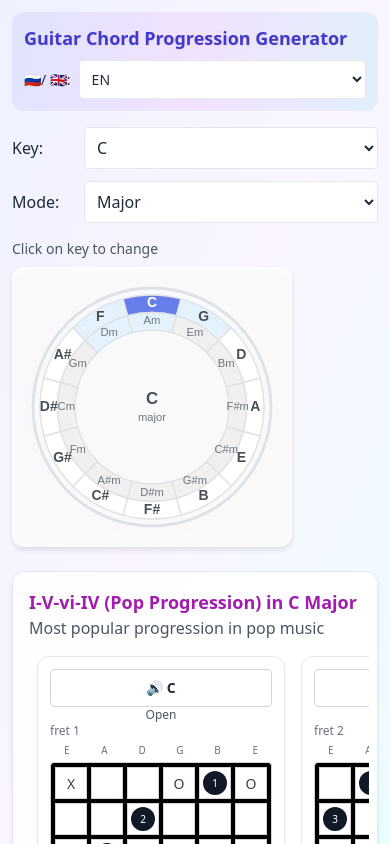
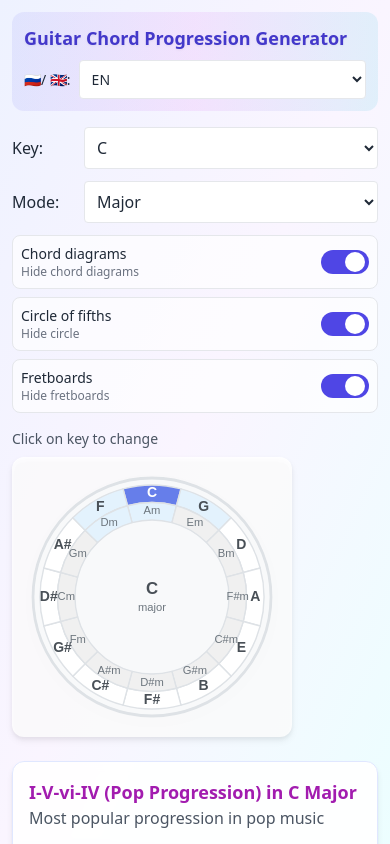
Before and after one commit to alexrett/circle-chords, a React (Vite) app: page / in a window 390 px wide. Shown: the top 844 px of the page. Built offline with nearby package versions, Linux system fonts and the light colour scheme.

Commit message:
feat: add UI toggles for chord diagrams, circle of fifths, and fretboards with persistence

```diff
--- a/i18n/languages.json
+++ b/i18n/languages.json
@@ -3,6 +3,17 @@
     "app": {
       "title": "Генератор аккордовых последовательностей для гитары",
       "header": "🎸 Генератор аккордовых последовательностей"
+    },
+    "ui": {
+      "chordDiagrams": "Диаграммы аккордов",
+      "showChordDiagrams": "Показать диаграммы аккордов",
+      "hideChordDiagrams": "Скрыть диаграммы аккордов",
+      "circle": "Квинтовый круг",
+      "showCircle": "Показать круг",
+      "hideCircle": "Скрыть круг",
+      "fretboards": "Грифы",
+      "showFretboards": "Показать грифы",
+      "hideFretboards": "Скрыть грифы"
     },
     "controls": {
       "key": "Тональность:",
@@ -93,6 +104,17 @@
       "title": "Guitar Chord Progression Generator",
       "header": "🎸 Chord Progression Generator"
     },
+    "ui": {
+      "chordDiagrams": "Chord diagrams",
+      "showChordDiagrams": "Show chord diagrams",
+      "hideChordDiagrams": "Hide chord diagrams",
+      "circle": "Circle of fifths",
+      "showCircle": "Show circle",
+      "hideCircle": "Hide circle",
+      "fretboards": "Fretboards",
+      "showFretboards": "Show fretboards",
+      "hideFretboards": "Hide fretboards"
+    },
     "controls": {
       "key": "Key:",
       "mode": "Mode:",
--- a/src/App.tsx
+++ b/src/App.tsx
@@ -24,6 +24,15 @@ export default function App() {
   const [circleData, setCircleData] = useState<{ majorKeys: string[]; minorKeys: string[] }>({ majorKeys: [], minorKeys: [] })
   const [modes, setModes] = useState<string[]>(['major', 'minor'])
   const [guitarChords, setGuitarChords] = useState<AppConfig['guitarChords']>({})
+  const [showDiagrams, setShowDiagrams] = useState<boolean>(() => {
+    try { const v = localStorage.getItem('ui.showDiagrams'); return v ? v === '1' || v === 'true' : true } catch { return true }
+  })
+  const [showCircle, setShowCircle] = useState<boolean>(() => {
+    try { const v = localStorage.getItem('ui.showCircle'); return v ? v === '1' || v === 'true' : true } catch { return true }
+  })
+  const [showFretboards, setShowFretboards] = useState<boolean>(() => {
+    try { const v = localStorage.getItem('ui.showFretboards'); return v ? v === '1' || v === 'true' : true } catch { return true }
+  })
 
   // Initialize config + theory
   useEffect(() => {
@@ -60,6 +69,17 @@ export default function App() {
     }
   }, [ready, keySig, mode])
 
+  // Persist UI toggles
+  useEffect(() => {
+    try { localStorage.setItem('ui.showDiagrams', showDiagrams ? '1' : '0') } catch {}
+  }, [showDiagrams])
+  useEffect(() => {
+    try { localStorage.setItem('ui.showCircle', showCircle ? '1' : '0') } catch {}
+  }, [showCircle])
+  useEffect(() => {
+    try { localStorage.setItem('ui.showFretboards', showFretboards ? '1' : '0') } catch {}
+  }, [showFretboards])
+
   const onTonalityChange = (key: string, m: string) => {
     setKeySig(key)
     setMode(m)
@@ -84,6 +104,54 @@ export default function App() {
         />
       </section>
 
+      {/* Global display toggles */}
+      <section className="mt-3 grid grid-cols-1 md:grid-cols-3 gap-2">
+        <label className="inline-flex items-center justify-between gap-3 p-2 rounded-lg bg-white/70 border">
+          <div className="flex flex-col">
+            <span className="text-sm font-medium">{t('ui.chordDiagrams') || 'Chord diagrams'}</span>
+            <span className="text-xs text-gray-500">{showDiagrams ? (t('ui.hideChordDiagrams') || 'Hide chord diagrams') : (t('ui.showChordDiagrams') || 'Show chord diagrams')}</span>
+          </div>
+          <button
+            type="button"
+            aria-pressed={showDiagrams}
+            onClick={() => setShowDiagrams(v => !v)}
+            className={`relative inline-flex h-6 w-12 items-center rounded-full transition-colors ${showDiagrams ? 'bg-indigo-600' : 'bg-gray-300'}`}
+          >
+            <span className={`inline-block h-5 w-5 transform rounded-full bg-white transition-transform ${showDiagrams ? 'translate-x-6' : 'translate-x-1'}`} />
+          </button>
+        </label>
+
+        <label className="inline-flex items-center justify-between gap-3 p-2 rounded-lg bg-white/70 border">
+          <div className="flex flex-col">
+            <span className="text-sm font-medium">{t('ui.circle') || 'Circle'}</span>
+            <span className="text-xs text-gray-500">{showCircle ? (t('ui.hideCircle') || 'Hide circle') : (t('ui.showCircle') || 'Show circle')}</span>
+          </div>
+          <button
+            type="button"
+            aria-pressed={showCircle}
+            onClick={() => setShowCircle(v => !v)}
+            className={`relative inline-flex h-6 w-12 items-center rounded-full transition-colors ${showCircle ? 'bg-indigo-600' : 'bg-gray-300'}`}
+          >
+            <span className={`inline-block h-5 w-5 transform rounded-full bg-white transition-transform ${showCircle ? 'translate-x-6' : 'translate-x-1'}`} />
+          </button>
+        </label>
+
+        <label className="inline-flex items-center justify-between gap-3 p-2 rounded-lg bg-white/70 border">
+          <div className="flex flex-col">
+            <span className="text-sm font-medium">{t('ui.fretboards') || 'Fretboards'}</span>
+            <span className="text-xs text-gray-500">{showFretboards ? (t('ui.hideFretboards') || 'Hide fretboards') : (t('ui.showFretboards') || 'Show fretboards')}</span>
+          </div>
+          <button
+            type="button"
+            aria-pressed={showFretboards}
+            onClick={() => setShowFretboards(v => !v)}
+            className={`relative inline-flex h-6 w-12 items-center rounded-full transition-colors ${showFretboards ? 'bg-indigo-600' : 'bg-gray-300'}`}
+          >
+            <span className={`inline-block h-5 w-5 transform rounded-full bg-white transition-transform ${showFretboards ? 'translate-x-6' : 'translate-x-1'}`} />
+          </button>
+        </label>
+      </section>
+
       <section className="mt-4">
         {ready && (
           <InteractiveCircle keyValue={keySig} modeValue={mode} onTonalityChange={onTonalityChange}
@@ -106,6 +174,9 @@ export default function App() {
           notesList={notesList}
           getScale={(k, m) => getScale(k, m)}
           guitarChords={guitarChords}
+          showDiagrams={showDiagrams}
+          showCircle={showCircle}
+          showFretboards={showFretboards}
         />
       ))}
     </div>
--- a/src/components/ProgressionCard.tsx
+++ b/src/components/ProgressionCard.tsx
@@ -7,7 +7,7 @@ import type { GuitarChordVariation, GeneratedProgression } from '../lib/types'
 import { chordPlayer } from '../lib/audio'
 import { getBassNotes as getBass } from '../lib/theory'
 
-export default function ProgressionCard({ progression, keySig, mode, majorKeys = [], minorKeys = [], notesList, getScale, guitarChords }: {
+export default function ProgressionCard({ progression, keySig, mode, majorKeys = [], minorKeys = [], notesList, getScale, guitarChords, showDiagrams, showCircle, showFretboards }: {
   progression: GeneratedProgression
   keySig: string
   mode: string
@@ -16,6 +16,9 @@ export default function ProgressionCard({ progression, keySig, mode, majorKeys =
   notesList: string[]
   getScale: (k: string, m: string) => string[]
   guitarChords: Record<string, GuitarChordVariation[]>
+  showDiagrams: boolean
+  showCircle: boolean
+  showFretboards: boolean
 }) {
   const { t, i18n } = useTranslation()
 
@@ -56,6 +59,7 @@ export default function ProgressionCard({ progression, keySig, mode, majorKeys =
         <p className="mb-4 text-gray-600">{descriptionText}</p>
       )}
 
+      {showDiagrams ? (
         <div className="flex overflow-x-auto pb-2 -mx-2 px-2">
           {progression.chords.map((chord, idx) => (
             <div key={idx} className="flex-shrink-0 mx-2 min-w-[180px]">
@@ -71,6 +75,15 @@ export default function ProgressionCard({ progression, keySig, mode, majorKeys =
             </div>
           ))}
         </div>
+      ) : (
+        <div className="flex flex-wrap gap-2 mt-1">
+          {progression.chords.map((ch, idx) => (
+            <span key={idx} className="px-2 py-1 rounded-full bg-gray-100 text-gray-800 border border-gray-200 text-sm">
+              {ch.name}
+            </span>
+          ))}
+        </div>
+      )}
 
       <div className="flex gap-2 flex-wrap mt-2">
         <button className="w-full sm:w-auto inline-flex justify-center items-center gap-2 rounded bg-gradient-to-r from-indigo-600 to-sky-500 text-white px-3 py-2 hover:from-indigo-700 hover:to-sky-600 focus:outline-none focus:ring-2 focus:ring-offset-2 focus:ring-indigo-400" onClick={async () => {
@@ -86,20 +99,25 @@ export default function ProgressionCard({ progression, keySig, mode, majorKeys =
         }}>{t('progressions.playFull') || 'Play full arrangement'}</button>
       </div>
 
+      {showCircle && (
         <div className="mt-3">
           <CircleWrapper keySig={keySig} mode={mode} chords={progression.chords} progressionName={progression.name}
             majorKeys={majorKeys} minorKeys={minorKeys} />
         </div>
+      )}
 
+      {showFretboards && (
+        <>
           <div className="mt-3">
             <BassFretboard notes={bassNotes} title={t('progressions.bassNotesOnFretboard') || 'Bass notes on fretboard'} notesList={notesList} />
             <NoteList notes={bassNotes} title={t('progressions.bassNotes') || 'Bass notes'} />
           </div>
-
           <div className="mt-3">
             <VocalFretboard notes={scaleNotes} title={t('progressions.vocalNotesOnFretboard') || 'Vocal notes on fretboard'} notesList={notesList} />
             <NoteList notes={scaleNotes} title={t('progressions.vocalNotes') || 'Vocal notes'} />
           </div>
+        </>
+      )}
     </div>
   )
 }
```
Lines whose indentation alone changed are shown as unchanged.
